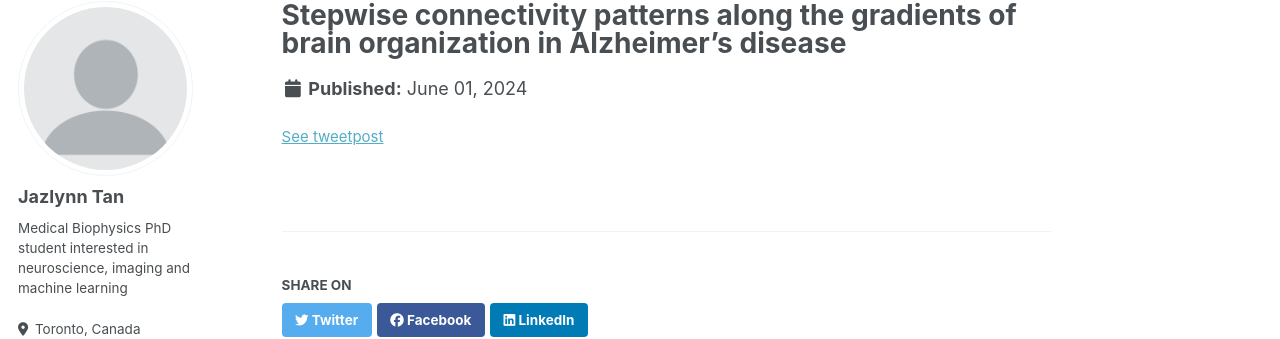
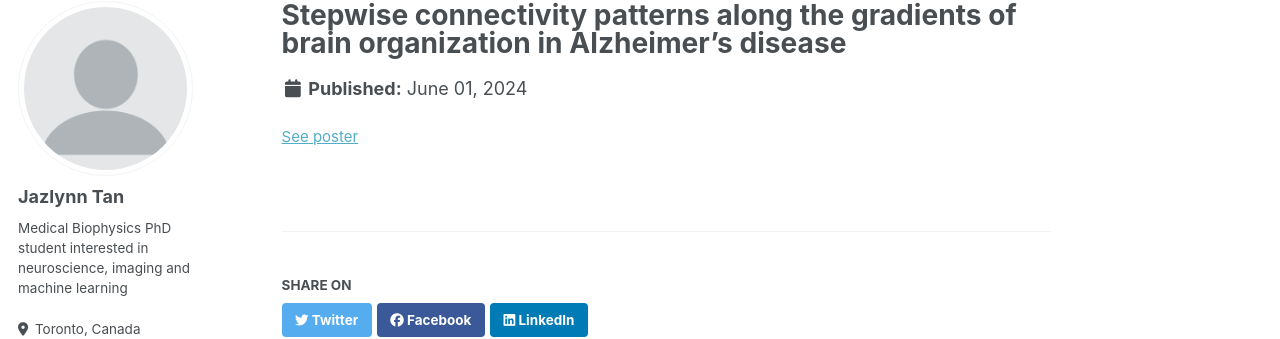
Before and after one commit to JazlynnXM-Tan/JazlynnXM-Tan.github.io, a Jekyll site: the page built from _conferences/OHBM-2024.md, in a window 1280 px wide and 955 px high. Shown: the part 105-444 px from the top of the window. Built offline with Jekyll 4.4.1, drawn with Linux system fonts in a browser that asks for light colours; some web fonts are replaced.

Commit message:
Update single.html

```diff
--- a/_layouts/single.html
+++ b/_layouts/single.html
@@ -48,15 +48,15 @@ layout: default
         {{ content }}
 
         {% if page.citation and page.paperurl and page.slidesurl %}
-          <p style="font-size: smaller">Recommended citation: {{ page.citation }}<br /><a href="{{ page.paperurl }}">Download Paper</a> | <a href="{{ page.slidesurl }}">See tweetpost</a></p>
+          <p style="font-size: smaller">Recommended citation: {{ page.citation }}<br /><a href="{{ page.paperurl }}">Download Paper</a> | <a href="{{ page.slidesurl }}">See poster</a></p>
         {% elsif page.citation and page.paperurl %}
           <p style="font-size: smaller">Recommended citation: {{ page.citation }}<br /><a href="{{ page.paperurl }}">Download Paper</a></p>
         {% elsif page.citation and page.slidesurl %}
-          <p style="font-size: smaller">Recommended citation: {{ page.citation }}<br /><a href="{{ page.slidesurl }}">See tweetpost</a></p>
+          <p style="font-size: smaller">Recommended citation: {{ page.citation }}<br /><a href="{{ page.slidesurl }}">See poster</a></p>
         {% elsif page.citation %}
           <p style="font-size: smaller">Recommended citation: {{ page.citation }}</p>
         {% elsif page.slidesurl %}
-          <p style="font-size: smaller"><a href="{{ page.slidesurl }}">See tweetpost</a></p>
+          <p style="font-size: smaller"><a href="{{ page.slidesurl }}">See poster</a></p>
         {% endif %}
 
         {% if page.link %}<div><a href="{{ page.link }}" class="btn">{{ site.data.ui-text[site.locale].ext_link_label | default: "Direct Link" }}</a></div>{% endif %}
```
